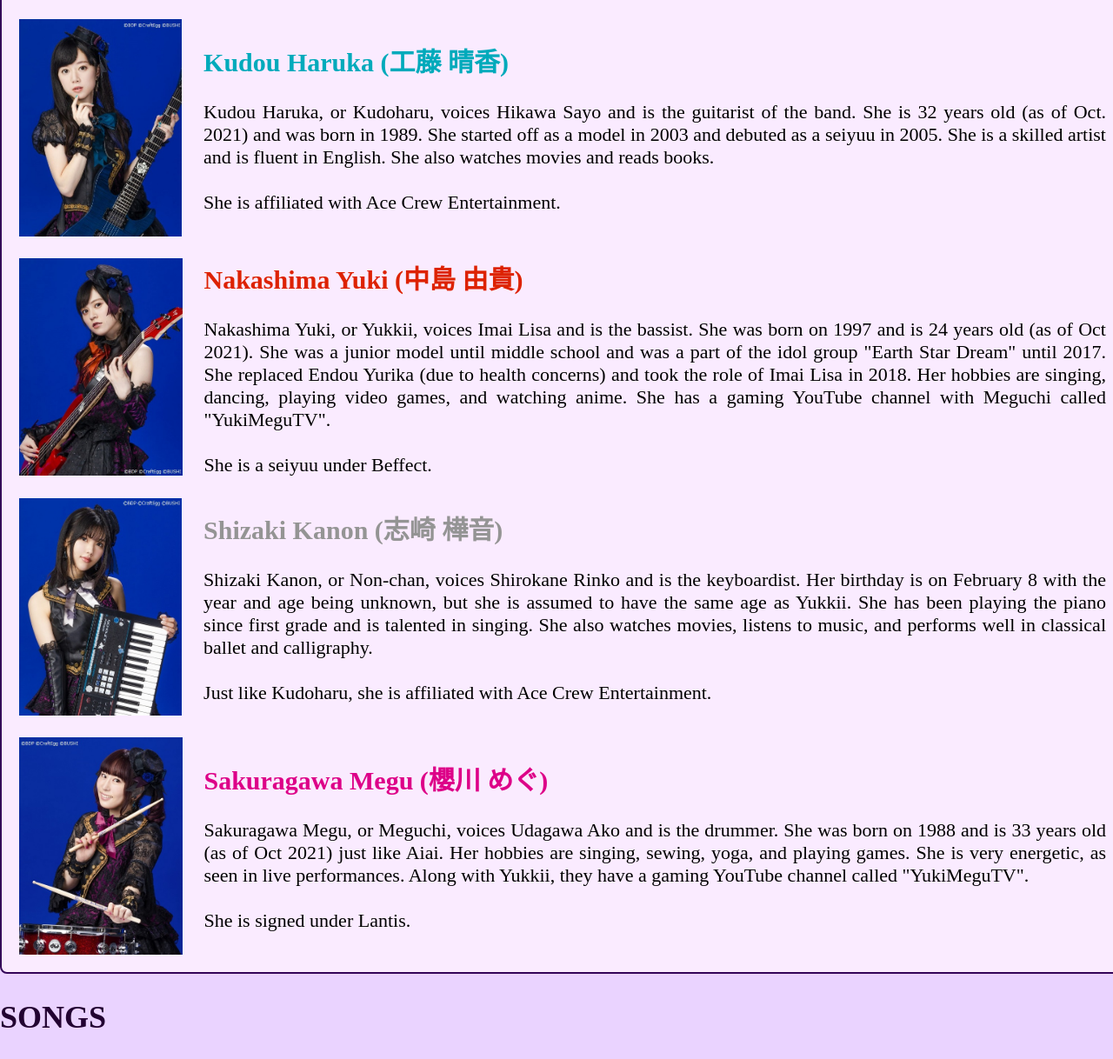
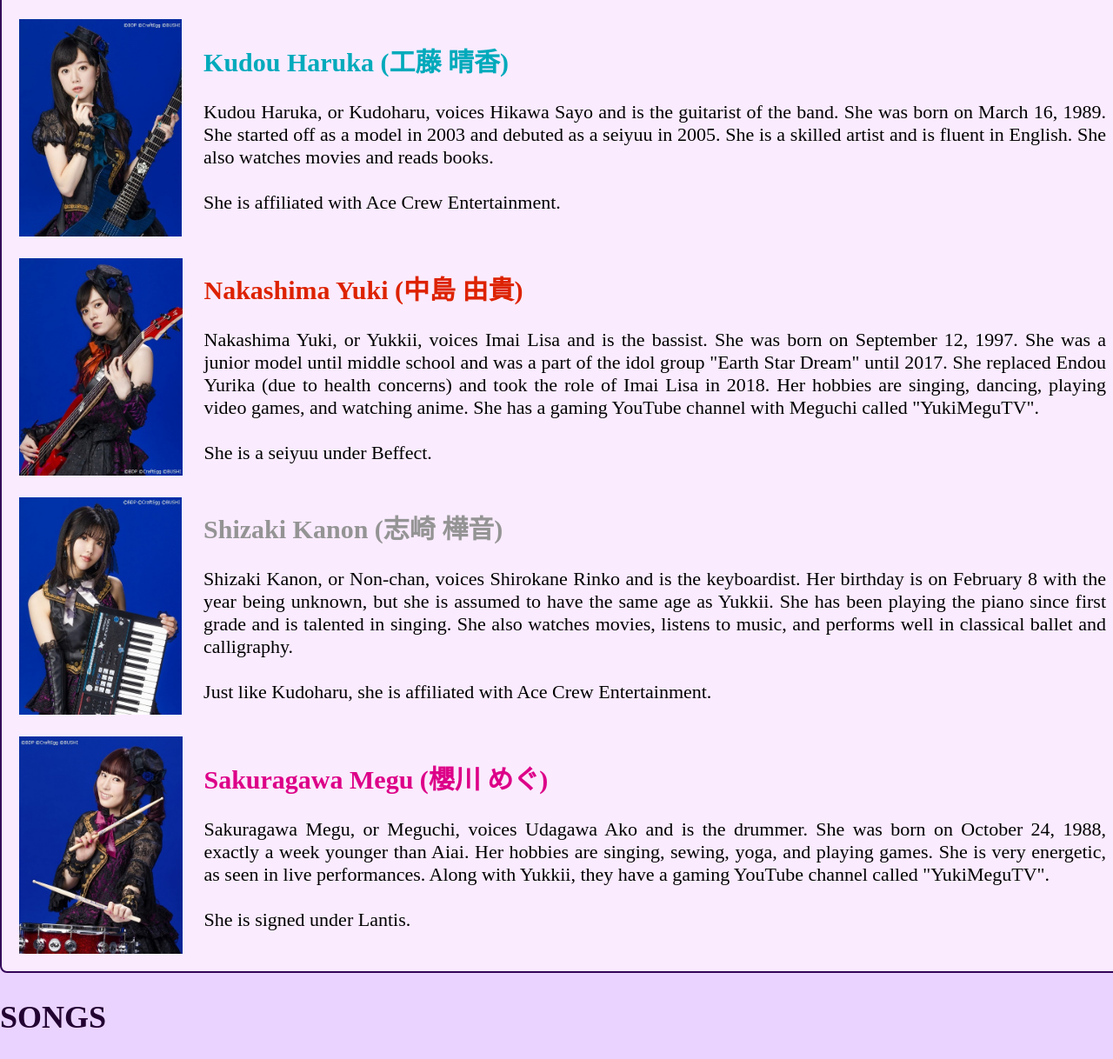
Before and after one commit to meetril/2QProjLithiumDeLeon, a plain HTML site: page htdocs/roselia.html in a window 1280 px wide. Shown: the part 4459-5677 px from the top of the page at 87% size. Drawn offline with Linux system fonts and the light colour scheme.

Commit message:
Add files via upload

```diff
--- a/htdocs/roselia.html
+++ b/htdocs/roselia.html
@@ -183,7 +183,7 @@
                     <section id="indivdesc">
                         <h2 class="yukina">Aiba Aina (相羽 あいな)</h2>
 
-                        Aiba Aina, or Aiai, is the vocalist of Roselia who also voices Minato Yukina.  She is 33 years old (as of Oct. 2021) and was born in 1988. Her hobbies are dancing and singing (karaoke).
+                        Aiba Aina, or Aiai, is the vocalist of Roselia who also voices Minato Yukina.  She was born on October 17, 1988. Her hobbies are dancing and singing (karaoke).
                         Prior to becoming a seiyuu, she was a pro wrestler known as "Yuuki Harima". She is energetic and comedic.
                         <br><br>
                         She is a seiyuu under HiBiKi.
@@ -196,8 +196,7 @@
                     <section id="indivdesc">
                         <h2 class="sayo">Kudou Haruka (工藤 晴香)</h2>
 
-                        Kudou Haruka, or Kudoharu, voices Hikawa Sayo and is the guitarist of the band. She is 32
-                        years old (as of Oct. 2021) and was born in 1989.
+                        Kudou Haruka, or Kudoharu, voices Hikawa Sayo and is the guitarist of the band. She was born on March 16, 1989.
                         She started off as a model in 2003 and debuted as a seiyuu in 2005. She is a skilled artist and is fluent in English. She also watches movies and reads books.
                         <br><br>
                         She is affiliated with Ace Crew Entertainment.
@@ -210,7 +209,7 @@
                     <section id="indivdesc">
                         <h2 class="lisa">Nakashima Yuki (中島 由貴)</h2>
 
-                        Nakashima Yuki, or Yukkii, voices Imai Lisa and is the bassist. She was born on 1997 and is 24 years old (as of Oct 2021). She was a junior model until middle school
+                        Nakashima Yuki, or Yukkii, voices Imai Lisa and is the bassist. She was born on September 12, 1997. She was a junior model until middle school
                         and was a part of the idol group "Earth Star Dream" until 2017. She replaced Endou Yurika (due to health concerns) and took the role of Imai Lisa in 2018. Her hobbies are
                         singing, dancing, playing video games, and watching anime. She has a gaming YouTube channel with Meguchi called "YukiMeguTV".
                         <br><br>
@@ -224,7 +223,7 @@
                     <section id="indivdesc">
                         <h2 class="rinko">Shizaki Kanon (志崎 樺音)</h2>
 
-                        Shizaki Kanon, or Non-chan, voices Shirokane Rinko and is the keyboardist. Her birthday is on February 8 with the year and age being unknown, but she is assumed to have the
+                        Shizaki Kanon, or Non-chan, voices Shirokane Rinko and is the keyboardist. Her birthday is on February 8 with the year being unknown, but she is assumed to have the
                         same age as Yukkii. She has been playing the piano since first grade and is talented in singing. She also watches movies, listens to music, and performs well in classical ballet
                         and calligraphy.
                         <br><br>
@@ -238,7 +237,7 @@
                     <section id="indivdesc">
                         <h2 class="ako">Sakuragawa Megu (櫻川 めぐ)</h2>
 
-                        Sakuragawa Megu, or Meguchi, voices Udagawa Ako and is the drummer. She was born on 1988 and is 33 years old (as of Oct 2021) just like Aiai. Her hobbies are singing, sewing,
+                        Sakuragawa Megu, or Meguchi, voices Udagawa Ako and is the drummer. She was born on October 24, 1988, exactly a week younger than Aiai. Her hobbies are singing, sewing,
                         yoga, and playing games. She is very energetic, as seen in live performances. Along with Yukkii, they have a gaming YouTube channel called "YukiMeguTV".
                         <br><br>
                         She is signed under Lantis.
```
